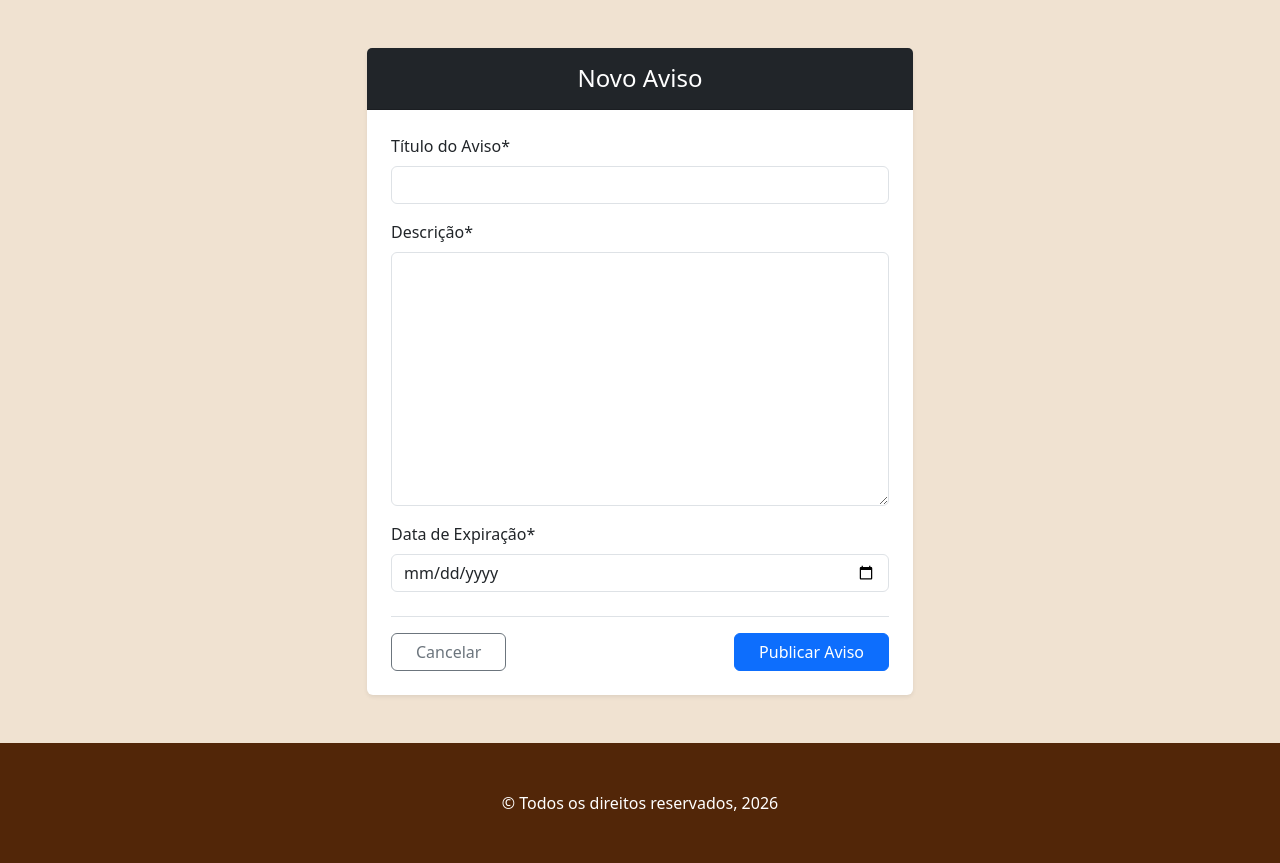
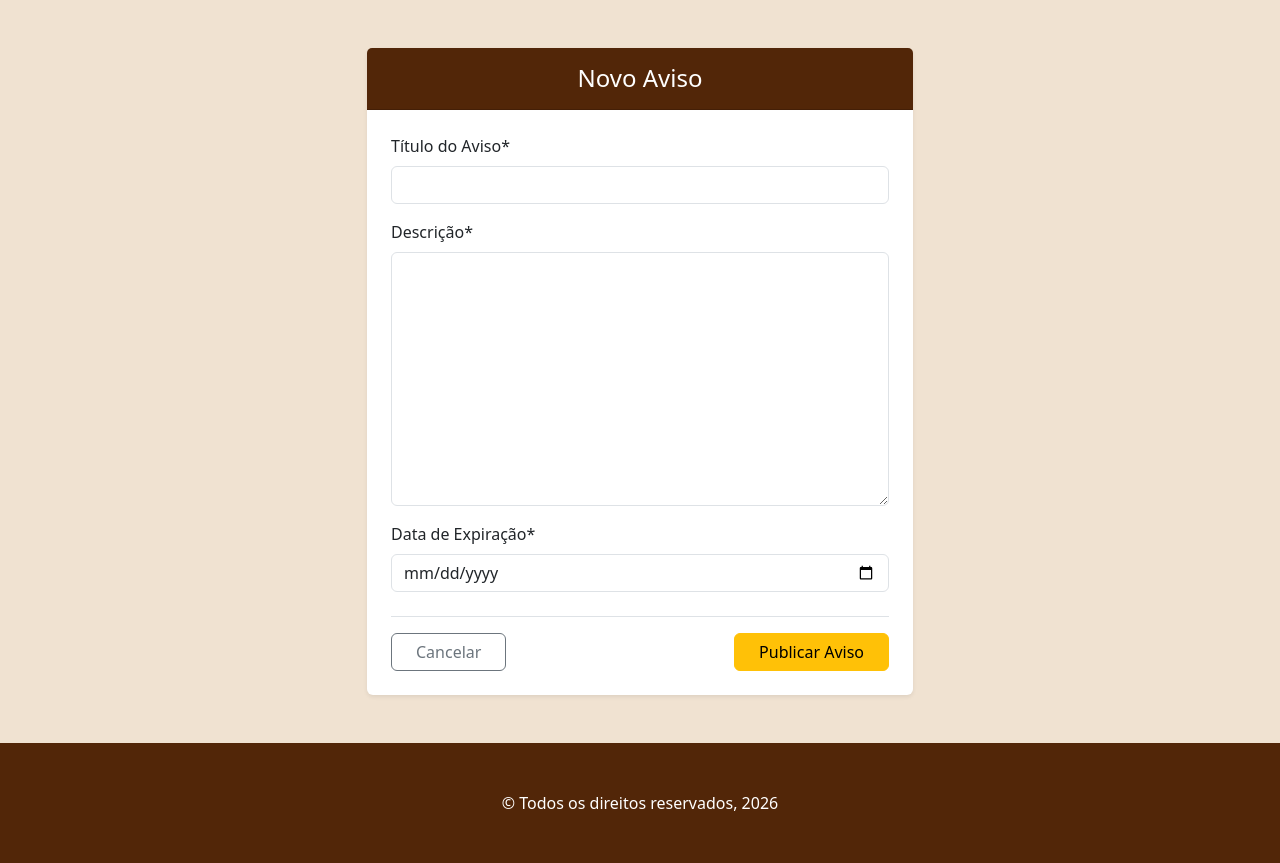
Before and after one commit to ballackh-ops/projeto-barbearia-seu-inacio, a Django app: page /mural/novo/ in a window 1280 px wide. Shown: the part 126-989 px from the top of the page. Run offline with Django 5.2, Linux system fonts and the light colour scheme; the visitor is signed in with stand-in values (Sample User, id 1); some libraries are stand-ins or nearby versions.

Commit message:
outras correções nos templates

```diff
--- a/barbearia_seu_inacio/templates/barbearia_seu_inacio/confirmar_remocao_aviso.html
+++ b/barbearia_seu_inacio/templates/barbearia_seu_inacio/confirmar_remocao_aviso.html
@@ -16,7 +16,7 @@
 
           <form method="POST" class="d-flex justify-content-center gap-3 mt-4">
             {% csrf_token %}
-            <a href="{% url 'mural' %}" class="btn btn-secondary px-4">Cancelar</a>
+            <a href="{% url 'mural' %}" class="btn btn-outline-secondary px-4">Cancelar</a>
             <button type="submit" class="btn btn-danger px-4">Confirmar Exclusão</button>
           </form>
         </div>
--- a/barbearia_seu_inacio/templates/barbearia_seu_inacio/confirmar_remocao_postagem.html
+++ b/barbearia_seu_inacio/templates/barbearia_seu_inacio/confirmar_remocao_postagem.html
@@ -14,7 +14,7 @@
 
                 <form method="POST" class="d-flex justify-content-center gap-3 mt-4">
                     {% csrf_token %}
-                    <a href="{% url 'loja' %}" class="btn btn-outline-secondary px-4">Cancelar</a>
+                    <a href="{% url 'galeria' %}" class="btn btn-outline-secondary px-4">Cancelar</a>
                     <button type="submit" class="btn btn-danger px-4">Confirmar Exclusão</button>
                 </form>
                 </div>
--- a/barbearia_seu_inacio/templates/barbearia_seu_inacio/confirmar_remocao_servico.html
+++ b/barbearia_seu_inacio/templates/barbearia_seu_inacio/confirmar_remocao_servico.html
@@ -14,7 +14,7 @@
 
           <form method="POST" class="d-flex justify-content-center gap-3 mt-4">
             {% csrf_token %}
-            <a href="{% url 'loja' %}" class="btn btn-outline-secondary px-4">Cancelar</a>
+            <a href="{% url 'servicos' %}" class="btn btn-outline-secondary px-4">Cancelar</a>
             <button type="submit" class="btn btn-danger px-4">Confirmar Exclusão</button>
           </form>
         </div>
--- a/barbearia_seu_inacio/templates/barbearia_seu_inacio/form_aviso.html
+++ b/barbearia_seu_inacio/templates/barbearia_seu_inacio/form_aviso.html
@@ -9,7 +9,7 @@
   <div class="row justify-content-center">
     <div class="col-md-8 col-lg-6">
       <div class="card shadow-sm border-0">
-        <div class="card-header bg-dark text-white py-3 text-center">
+        <div class="card-header text-white py-3 text-center" id="postagem_form_card">
           <h4 class="mb-0">{% if is_editar %} Editar Aviso {% else %} Novo Aviso {% endif %}</h4>
         </div>
 
@@ -20,7 +20,7 @@
 
             <div class="d-flex justify-content-between align-items-center mt-4 pt-3 border-top">
               <a href="{% url 'mural' %}" class="btn btn-outline-secondary px-4">Cancelar</a>
-              <button type="submit" class="btn btn-primary px-4">
+              <button type="submit" class="btn btn-warning px-4">
                 {% if is_editar %}Salvar Alterações{% else %}Publicar Aviso{% endif %}
               </button>
             </div>
--- a/barbearia_seu_inacio/templates/barbearia_seu_inacio/form_produto.html
+++ b/barbearia_seu_inacio/templates/barbearia_seu_inacio/form_produto.html
@@ -9,7 +9,7 @@
   <div class="row justify-content-center">
     <div class="col-md-8 col-lg-6">
       <div class="card shadow-sm border-0">
-        <div class="card-header bg-dark text-white py-3 text-center">
+        <div class="card-header text-white py-3 text-center" id="postagem_form_card">
           <h4 class="mb-0">{% if is_editar %}Editar Produto{% else %}Novo Produto{% endif %}</h4>
         </div>
 
--- a/barbearia_seu_inacio/templates/barbearia_seu_inacio/mural.html
+++ b/barbearia_seu_inacio/templates/barbearia_seu_inacio/mural.html
@@ -16,7 +16,7 @@
     {% for aviso in avisos %}
       <div class="col-md-6 col-lg-4 mb-4">
         <div class="card h-100 shadow-sm {% if aviso.data < hoje %}border-danger opacity-75{% endif %}">
-          <div class="card-header bg-dark text-white d-flex justify-content-between align-items-center">
+          <div class="card-header text-white d-flex justify-content-between align-items-center" id="postagem_form_card">
             <h5 class="card-title mb-0">{{ aviso.nome }}</h5>
             {% if aviso.data < hoje %}
               <span class="badge bg-danger">Expirado</span>
--- a/barbearia_seu_inacio/templates/barbearia_seu_inacio/postagem.html
+++ b/barbearia_seu_inacio/templates/barbearia_seu_inacio/postagem.html
@@ -4,7 +4,7 @@
 {% block content %}
 
 <section class="py-5 container">
-    <a href="{% url 'galeria' %}" class="btn btn-warning mb-4">&larr; Voltar à Galeria</a>
+    <a href="{% url 'galeria' %}" class="btn btn-outline-secondary mb-4">&larr; Voltar à Galeria</a>
 
     <div class="card shadow-sm mx-auto postagem-card">
         {% if postagem.imagem %}
--- a/users/signals.py
+++ b/users/signals.py
@@ -34,15 +34,15 @@ def criar_grupos_e_barbeiro(sender, **kwargs):
 
     permissoes = Permission.objects.filter(
         content_type__app_label="barbearia_seu_inacio",
-        codename__in=["view_postagem", "add_postagem", "change_postagem", "delete_postagem"
-                    "view_produto", "add_produto", "change_produto", "delete_produto"
+        codename__in=["view_postagem", "add_postagem", "change_postagem", "delete_postagem",
+                    "view_produto", "add_produto", "change_produto", "delete_produto",
                     "view_servico", "add_servico", "change_servico", "delete_servico",
                     "view_aviso", "add_aviso", "change_aviso", "delete_aviso",
                       ],
     )
 
     cliente, _ = Group.objects.get_or_create(name=NOME_GRUPO_CLIENTE)
-    cliente.permissions.add(*permissoes.filter(codename=["view_postagem", "view_servico", "view_aviso"]))
+    cliente.permissions.add(*permissoes.filter(codename=["view_postagem", "view_produto","view_servico", "view_aviso"]))
 
     administradores, _ = Group.objects.get_or_create(name=NOME_GRUPO_ADMIN)
     administradores.permissions.add(*permissoes)
```
